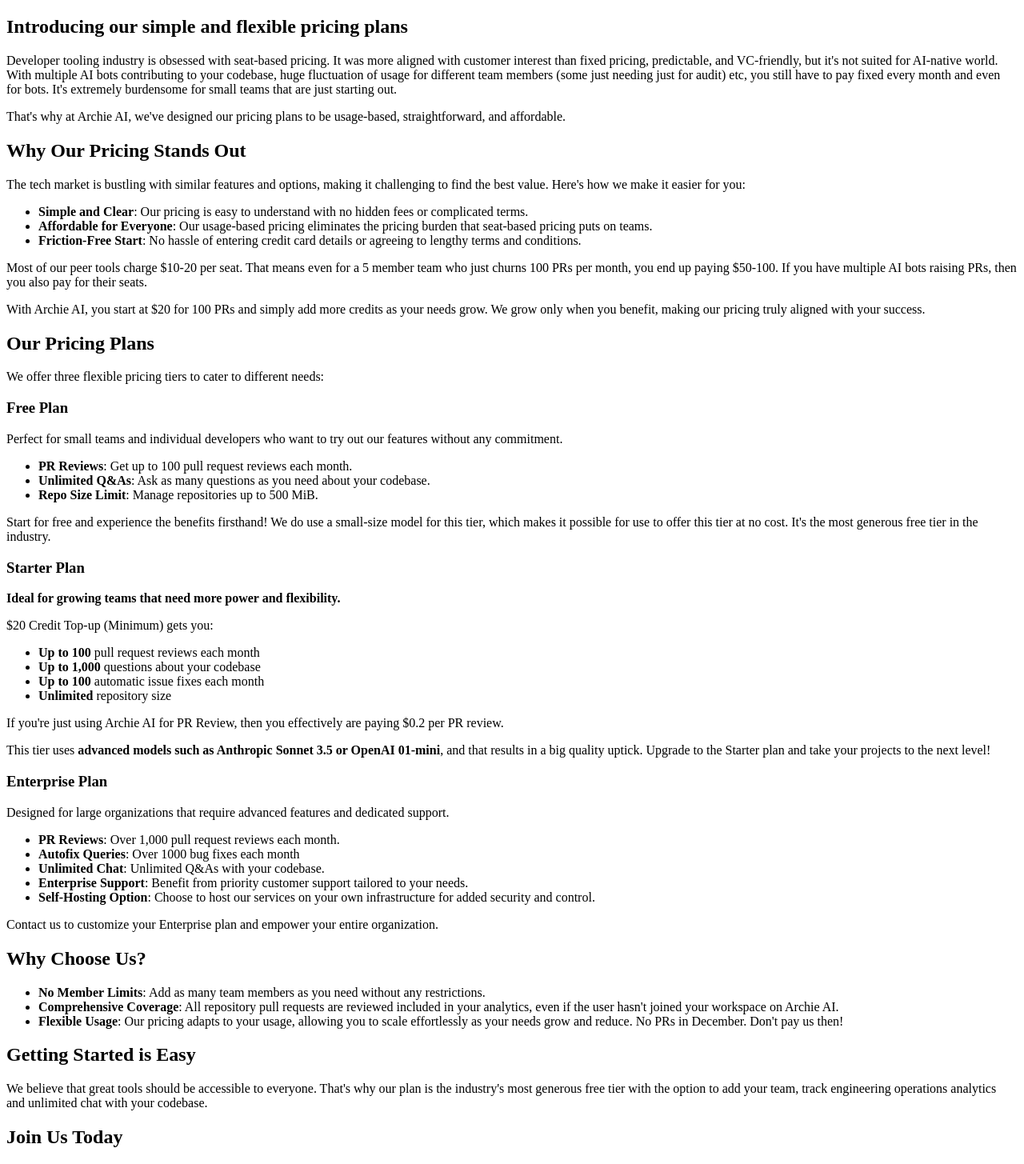
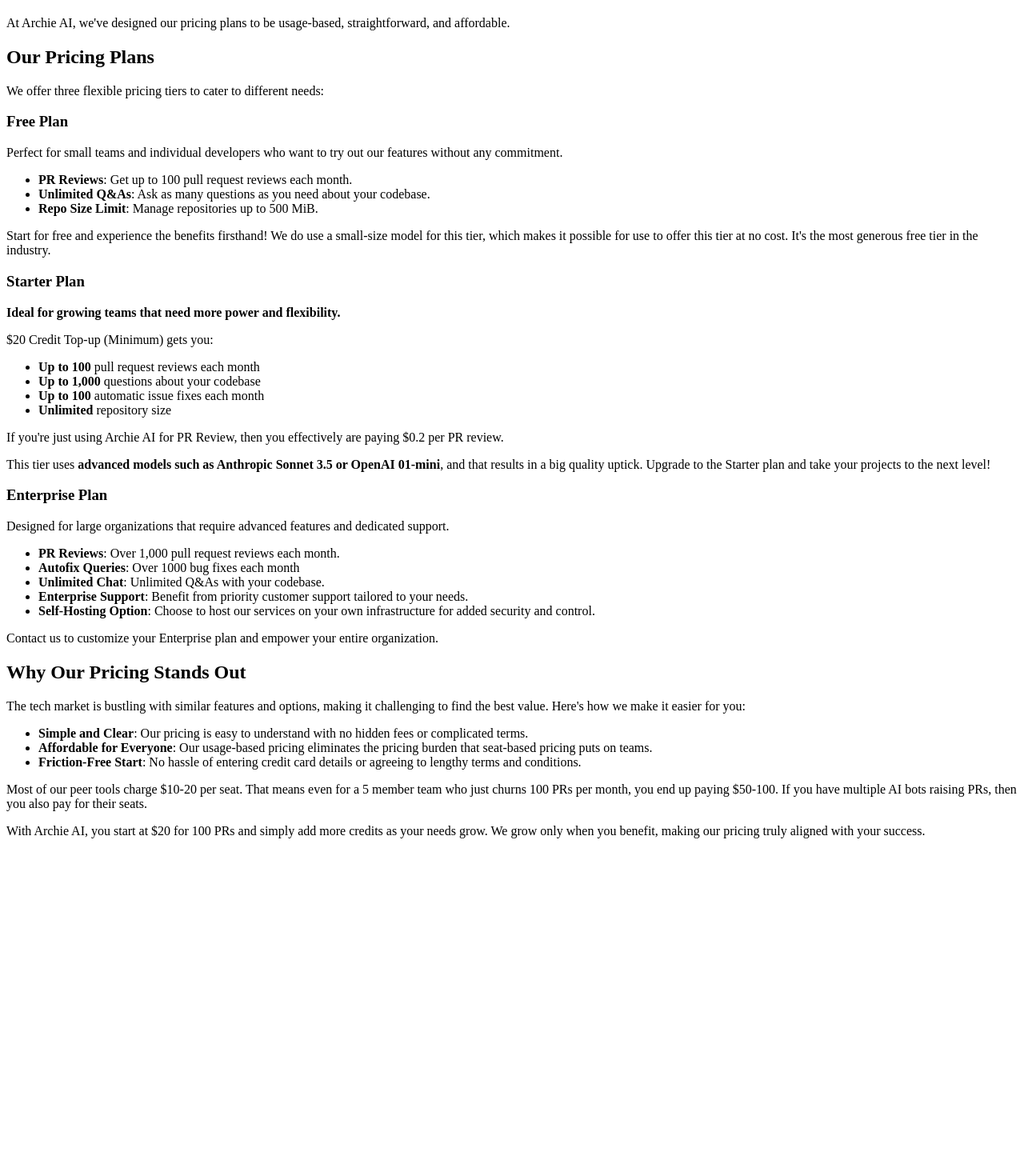
Before and after one commit to ajitesh123/archieai-docs, a Next.js app: page /pricing-overview in a window 1280 px wide. Shown: the part 60-1515 px from the top of the page at 80% size. After the commit the page ends 1124 px from the top, so only its background shows below. Built offline with nearby package versions, Linux system fonts and the light colour scheme.

Commit message:
small fix

```diff
--- a/pages/pricing-overview.mdx
+++ b/pages/pricing-overview.mdx
@@ -5,23 +5,7 @@
 
 # Pricing Overview
 
-## Introducing our simple and flexible pricing plans
-
-Developer tooling industry is obsessed with seat-based pricing. It was more aligned with customer interest than fixed pricing, predictable, and VC-friendly, but it's not suited for AI-native world. With multiple AI bots contributing to your codebase, huge fluctuation of usage for different team members (some just needing just for audit) etc, you still have to pay fixed every month and even for bots. It's extremely burdensome for small teams that are just starting out.
-
-That's why at Archie AI, we've designed our pricing plans to be usage-based, straightforward, and affordable.
-
-## Why Our Pricing Stands Out
-
-The tech market is bustling with similar features and options, making it challenging to find the best value. Here's how we make it easier for you:
-
-- **Simple and Clear**: Our pricing is easy to understand with no hidden fees or complicated terms.
-- **Affordable for Everyone**: Our usage-based pricing eliminates the pricing burden that seat-based pricing puts on teams.
-- **Friction-Free Start**: No hassle of entering credit card details or agreeing to lengthy terms and conditions.
-
-Most of our peer tools charge $10-20 per seat. That means even for a 5 member team who just churns 100 PRs per month, you end up paying $50-100. If you have multiple AI bots raising PRs, then you also pay for their seats.
-
-With Archie AI, you start at $20 for 100 PRs and simply add more credits as your needs grow. We grow only when you benefit, making our pricing truly aligned with your success.
+At Archie AI, we've designed our pricing plans to be usage-based, straightforward, and affordable.
 
 ## Our Pricing Plans
 
@@ -63,21 +47,14 @@
 
 Contact us to customize your Enterprise plan and empower your entire organization.
 
-## Why Choose Us?
+## Why Our Pricing Stands Out
 
-- **No Member Limits**: Add as many team members as you need without any restrictions.
-- **Comprehensive Coverage**: All repository pull requests are reviewed included in your analytics, even if the user hasn't joined your workspace on Archie AI.
-- **Flexible Usage**: Our pricing adapts to your usage, allowing you to scale effortlessly as your needs grow and reduce. No PRs in December. Don't pay us then!
+The tech market is bustling with similar features and options, making it challenging to find the best value. Here's how we make it easier for you:
 
-## Getting Started is Easy
+- **Simple and Clear**: Our pricing is easy to understand with no hidden fees or complicated terms.
+- **Affordable for Everyone**: Our usage-based pricing eliminates the pricing burden that seat-based pricing puts on teams.
+- **Friction-Free Start**: No hassle of entering credit card details or agreeing to lengthy terms and conditions.
 
-We believe that great tools should be accessible to everyone. That's why our plan is the industry's most generous free tier with the option to add your team, track engineering operations analytics and unlimited chat with your codebase.
+Most of our peer tools charge $10-20 per seat. That means even for a 5 member team who just churns 100 PRs per month, you end up paying $50-100. If you have multiple AI bots raising PRs, then you also pay for their seats.
 
-## Join Us Today
-
-Ready to simplify your code review workflow and enhance your development process? Choose the plan that's right for you and get started today!
-
-Let's build something amazing together!
-
-
-> **Note:** We're continuously improving our services to handle costs effectively and provide you with the best possible experience. Stay tuned for exciting updates!
+With Archie AI, you start at $20 for 100 PRs and simply add more credits as your needs grow. We grow only when you benefit, making our pricing truly aligned with your success.
```
